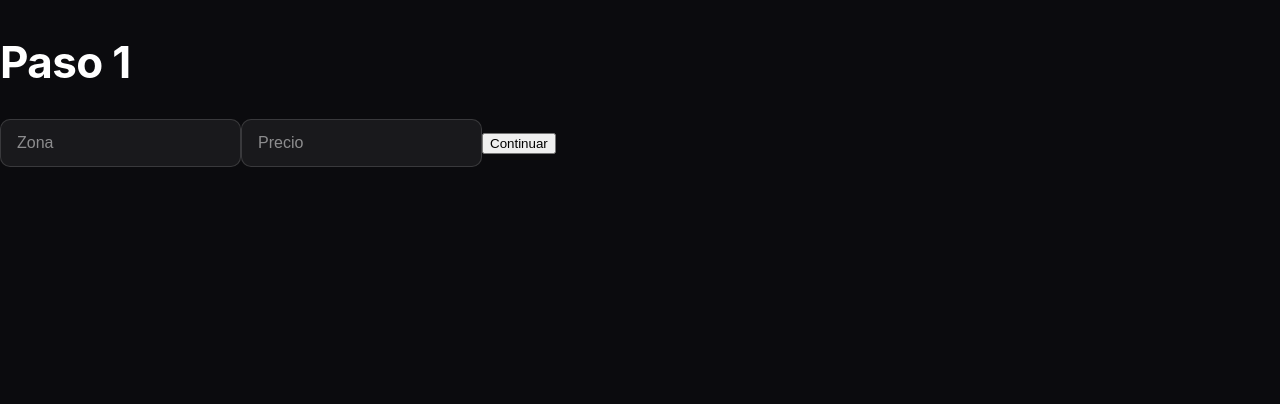
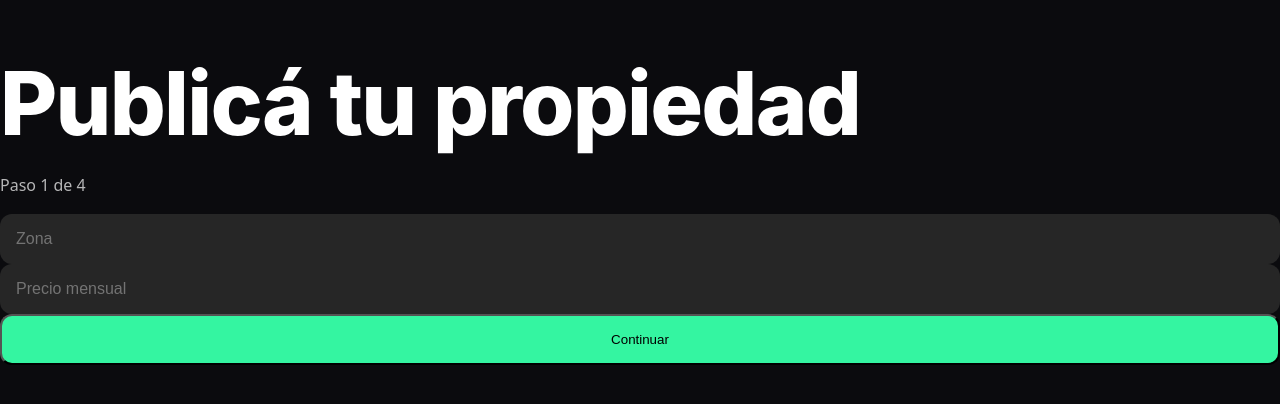
Before and after one commit to rentverlo-dotcom/verlo, a Next.js app: page /propietario/publicar in a window 1280 px wide. Shown: the top 404 px of the page. Built offline with nearby package versions, Linux system fonts and the light colour scheme.

Commit message:
Update page.tsx

```diff
--- a/app/propietario/publicar/page.tsx
+++ b/app/propietario/publicar/page.tsx
@@ -1,4 +1,3 @@
-// app/propietario/publicar/page.tsx
 'use client'
 
 import { useState, useEffect } from 'react'
@@ -74,44 +73,104 @@ export default function PublicarPropiedad() {
     window.location.href = `/propiedades/${property.id}`
   }
 
-  if (step === 1)
-    return (
-      <div>
-        <h2>Paso 1</h2>
-        <input placeholder="Zona" onChange={e => setDraft({ ...draft, zone: e.target.value })} />
-        <input type="number" placeholder="Precio" onChange={e => setDraft({ ...draft, price: Number(e.target.value) })} />
-        <button onClick={() => setStep(2)}>Continuar</button>
+  return (
+    <div className="min-h-screen bg-black flex justify-center pt-24 px-4">
+      <div className="w-full max-w-xl bg-neutral-900 rounded-2xl p-8 shadow-xl">
+        <h1 className="text-2xl font-semibold text-white">
+          Publicá tu propiedad
+        </h1>
+        <p className="text-sm text-neutral-400 mt-1">
+          Paso {step} de 4
+        </p>
+
+        {/* PASO 1 */}
+        {step === 1 && (
+          <div className="mt-8 space-y-4">
+            <input
+              className="input"
+              placeholder="Zona"
+              value={draft.zone || ''}
+              onChange={e => setDraft({ ...draft, zone: e.target.value })}
+            />
+            <input
+              className="input"
+              type="number"
+              placeholder="Precio mensual"
+              value={draft.price || ''}
+              onChange={e => setDraft({ ...draft, price: Number(e.target.value) })}
+            />
+            <button className="button-primary" onClick={() => setStep(2)}>
+              Continuar
+            </button>
+          </div>
+        )}
+
+        {/* PASO 2 */}
+        {step === 2 && (
+          <div className="mt-8 space-y-4">
+            <input
+              className="input"
+              placeholder="Tipo de propiedad"
+              value={draft.type || ''}
+              onChange={e => setDraft({ ...draft, type: e.target.value })}
+            />
+            <textarea
+              className="input h-28 resize-none"
+              placeholder="Requisitos para el inquilino"
+              value={draft.requirements || ''}
+              onChange={e => setDraft({ ...draft, requirements: e.target.value })}
+            />
+            <button className="button-primary" onClick={() => setStep(3)}>
+              Continuar
+            </button>
+          </div>
+        )}
+
+        {/* PASO 3 */}
+        {step === 3 && (
+          <div className="mt-8 space-y-4">
+            <div className="p-4 border border-dashed border-neutral-700 rounded-xl text-neutral-400 text-sm text-center">
+              Subí fotos o videos de la propiedad
+              <br />
+              (no incluyas dirección ni datos privados)
+            </div>
+            <input
+              type="file"
+              multiple
+              onChange={e =>
+                setDraft({ ...draft, media: Array.from(e.target.files || []) })
+              }
+            />
+            <button
+              className="button-primary"
+              onClick={async () => (await requireAuth()) && setStep(4)}
+            >
+              Continuar
+            </button>
+          </div>
+        )}
+
+        {/* PASO 4 */}
+        {step === 4 && (
+          <div className="mt-8 space-y-4">
+            <input
+              className="input"
+              placeholder="Dirección (privada)"
+              value={draft.address || ''}
+              onChange={e => setDraft({ ...draft, address: e.target.value })}
+            />
+            <input
+              className="input"
+              placeholder="Teléfono de contacto"
+              value={draft.phone || ''}
+              onChange={e => setDraft({ ...draft, phone: e.target.value })}
+            />
+            <button className="button-primary" onClick={publish}>
+              Publicar propiedad
+            </button>
+          </div>
+        )}
       </div>
-    )
-
-  if (step === 2)
-    return (
-      <div>
-        <h2>Paso 2</h2>
-        <input placeholder="Tipo" onChange={e => setDraft({ ...draft, type: e.target.value })} />
-        <textarea placeholder="Requisitos" onChange={e => setDraft({ ...draft, requirements: e.target.value })} />
-        <button onClick={() => setStep(3)}>Continuar</button>
-      </div>
-    )
-
-  if (step === 3)
-    return (
-      <div>
-        <h2>Paso 3</h2>
-        <input type="file" multiple onChange={e => setDraft({ ...draft, media: Array.from(e.target.files || []) })} />
-        <button onClick={async () => (await requireAuth()) && setStep(4)}>Continuar</button>
-      </div>
-    )
-
-  if (step === 4)
-    return (
-      <div>
-        <h2>Paso 4 (Privado)</h2>
-        <input placeholder="Dirección" onChange={e => setDraft({ ...draft, address: e.target.value })} />
-        <input placeholder="Teléfono" onChange={e => setDraft({ ...draft, phone: e.target.value })} />
-        <button onClick={publish}>Publicar</button>
-      </div>
-    )
-
-  return null
+    </div>
+  )
 }
```
